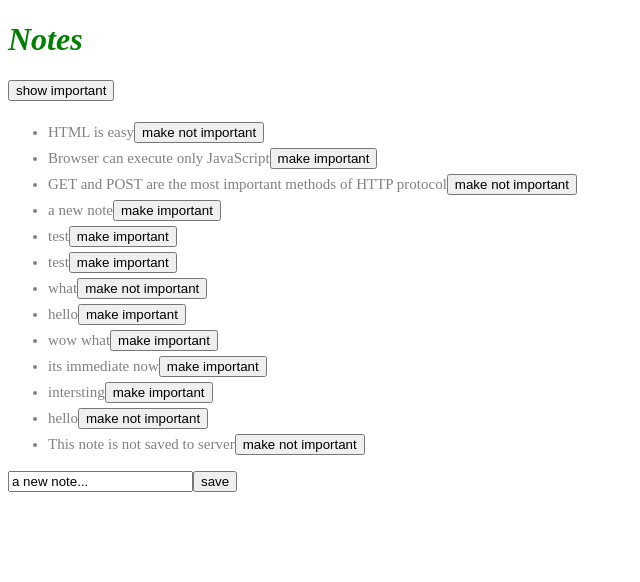
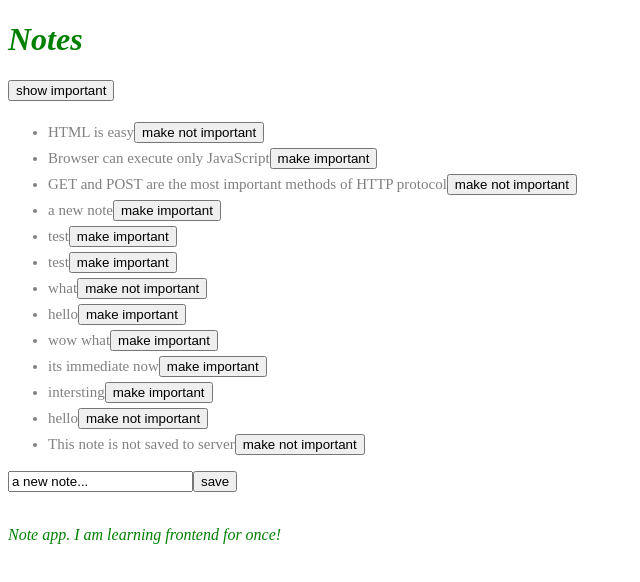
Before and after one commit to Complex1t/react-test, a React (Vite) app in the folder part2/: page / in a window 1280 px wide. Shown: the top 582 px of the page, without its empty margins (0-640 px from the left). Built offline with nearby package versions, Linux system fonts and the light colour scheme; data requests are answered from the project's data file.

Commit message:
Adding footer (part 2e, inline styles)

```diff
--- a/part2/src/App.jsx
+++ b/part2/src/App.jsx
@@ -1,6 +1,6 @@
 import {useState, useEffect} from 'react'
-import axios from 'axios'
 import Note from './components/Note.jsx'
+import Footer from './components/Footer.jsx'
 import noteService from './services/notes'
 import Notification from './components/Notification.jsx'
 
@@ -97,6 +97,8 @@ const App = () => {
                 />
                 <button type="submit">save</button>
             </form>
+
+            <Footer />
         </div>
     )
 }
--- /dev/null
+++ b/part2/src/components/Footer.jsx
@@ -0,0 +1,17 @@
+const Footer = () => {
+    const footerStyle = {
+        color: 'green',
+        fontStyle: 'italic'
+    }
+
+    return (
+        <div style={footerStyle}>
+            <br />
+            <p>
+                Note app. I am learning frontend for once!
+            </p>
+        </div>
+    )
+}
+
+export default Footer
```
